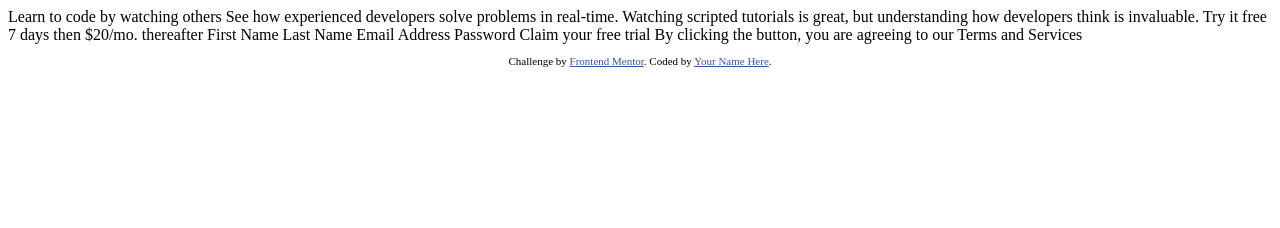
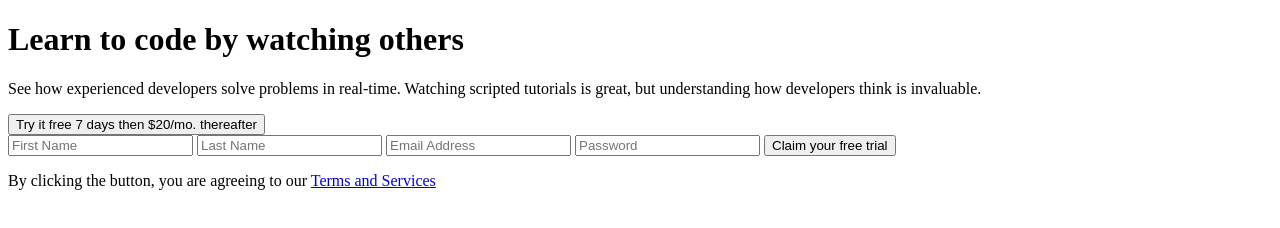
Before and after one commit to norman02/intro-sign-up-form, a plain HTML site: page index.html in a window 1280 px wide. Drawn offline with Linux system fonts and the light colour scheme.

Commit message:
add html structure

```diff
--- a/index.html
+++ b/index.html
@@ -1,42 +1,53 @@
 <!DOCTYPE html>
 <html lang="en">
+
 <head>
   <meta charset="UTF-8">
-  <meta name="viewport" content="width=device-width, initial-scale=1.0"> <!-- displays site properly based on user's device -->
+  <meta name="viewport" content="width=device-width, initial-scale=1.0">
 
   <link rel="icon" type="image/png" sizes="32x32" href="./images/favicon-32x32.png">
 
   <title>Frontend Mentor | Intro component with sign up form</title>
 
-  <!-- Feel free to remove these styles or customise in your own stylesheet 👍 -->
-  <style>
-    .attribution { font-size: 11px; text-align: center; }
-    .attribution a { color: hsl(228, 45%, 44%); }
-  </style>
+
 </head>
+
 <body>
 
-  Learn to code by watching others
+  <header>
+    <h1>
+      Learn to code by watching others
+    </h1>
 
-  See how experienced developers solve problems in real-time. Watching scripted tutorials is great,
-  but understanding how developers think is invaluable.
+    <p>
+      See how experienced developers solve problems in real-time. Watching scripted tutorials is great,
+      but understanding how developers think is invaluable.
+    </p>
 
-  Try it free 7 days then $20/mo. thereafter
 
-  First Name
-  Last Name
-  Email Address
-  Password
+  </header>
 
-  Claim your free trial
+  <main>
 
-  By clicking the button, you are agreeing to our Terms and Services
+    <button>
+      Try it free 7 days then $20/mo. thereafter
+    </button>
 
-  <footer>
-    <p class="attribution">
-      Challenge by <a href="https://www.frontendmentor.io?ref=challenge" target="_blank">Frontend Mentor</a>.
-      Coded by <a href="#">Your Name Here</a>.
-    </p>
-  </footer>
+    <form action="#">
+      <input type="text" placeholder="First Name ">
+      <input type="text" placeholder="Last Name ">
+      <input type="email" placeholder="Email Address ">
+      <input type="text" placeholder="Password">
+
+      <button>Claim your free trial </button>
+
+      <p>By clicking the button, you are agreeing to our <a href="#">Terms and Services</a> </p>
+
+    </form>
+
+  </main>
+
+
 </body>
+
 </html>
```
